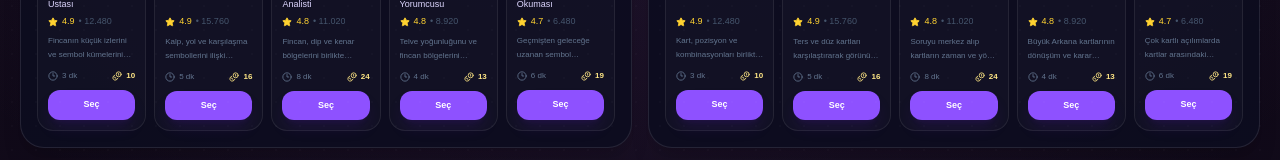
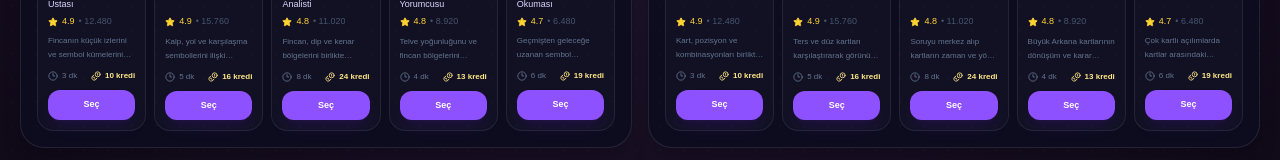
Before and after one commit to zamansepeti43/fal-kosesi, a Next.js app: page /falcilar in a window 1280 px wide. Shown: the part 606-766 px from the top of the page. Built offline with nearby package versions, Linux system fonts and the light colour scheme; no server answers; the database is empty.

Commit message:
fix: keep future commentator selection on an existing route

```diff
--- a/app/falcilar/page.tsx
+++ b/app/falcilar/page.tsx
@@ -32,7 +32,7 @@ function routeFor(kind: FortuneKind) {
   const routes: Partial<Record<FortuneKind, string>> = {
     coffee: "/fal/upload", tarot: "/fal/tarot", love: "/fal/ask", money: "/fal/para", career: "/fal/kariyer",
     dream: "/fal/ruya", numerology: "/fal/numeroloji", astrology: "/fal/yildizname", katina: "/fal/tarot",
-    lenormand: "/fal/tarot", angel: "/fal/tarot", future: "/fal/gelecek", daily: "/fal/gunluk", general: "/fal/sor",
+    lenormand: "/fal/tarot", angel: "/fal/tarot", future: "/fal/sor", daily: "/fal/gunluk", general: "/fal/sor",
   };
   return routes[kind] ?? "/";
 }
@@ -100,7 +100,7 @@ export default function FalcilarPage() {
               <section key={section.kind} className="overflow-hidden rounded-3xl border border-white/10 bg-[#0d0d20]/90 p-3 shadow-xl sm:p-4">
                 <div className="mb-3 flex items-center justify-between gap-3 px-1">
                   <div className="flex items-center gap-3"><span className="grid h-10 w-10 place-items-center rounded-2xl bg-violet-500/15 text-xl">{section.icon}</span><div><h2 className="font-serif text-lg font-bold sm:text-xl">{section.label}</h2><p className="text-[10px] text-slate-500">5 farklı AI karakter • {FORTUNE_PRODUCTS[section.kind].label}</p></div></div>
-                  <Link href={`${routeFor(section.kind)}`} className="hidden items-center gap-1 text-[10px] font-bold text-violet-300 sm:flex">Fal türüne git <ChevronRight className="h-3 w-3" /></Link>
+                  <Link href={routeFor(section.kind)} className="hidden items-center gap-1 text-[10px] font-bold text-violet-300 sm:flex">Fal türüne git <ChevronRight className="h-3 w-3" /></Link>
                 </div>
                 <div className="grid grid-cols-2 gap-2 sm:grid-cols-5">
                   {cards.map((item) => {
@@ -116,7 +116,7 @@ export default function FalcilarPage() {
                         <p className="mt-0.5 h-7 overflow-hidden text-[9px] leading-3.5 text-violet-200">{item.title}</p>
                         <div className="mt-1 flex items-center gap-1 text-[9px] text-amber-300"><Star className="h-2.5 w-2.5 fill-current" />{item.rating}<span className="truncate text-slate-600">• {item.readingCount.toLocaleString("tr-TR")}</span></div>
                         <p className="mt-1.5 line-clamp-2 h-7 text-[8px] leading-3.5 text-slate-500">{item.description}</p>
-                        <div className="mt-2 flex items-center justify-between gap-1 text-[8px]"><span className="inline-flex items-center gap-1 text-slate-500"><Clock3 className="h-2.5 w-2.5" />{item.etaMinutes} dk</span><span className="inline-flex items-center gap-1 font-black text-amber-200"><Coins className="h-2.5 w-2.5" />{item.priceCredits}</span></div>
+                        <div className="mt-2 flex items-center justify-between gap-1 text-[8px]"><span className="inline-flex items-center gap-1 text-slate-500"><Clock3 className="h-2.5 w-2.5" />{item.etaMinutes} dk</span><span className="inline-flex items-center gap-1 font-black text-amber-200"><Coins className="h-2.5 w-2.5" />{item.priceCredits} kredi</span></div>
                         <Link href={selectedHref} className="mt-2 flex w-full items-center justify-center rounded-xl bg-violet-500 px-2 py-2 text-[9px] font-black text-white shadow-lg shadow-violet-900/20">Seç</Link>
                       </article>
                     );
```
